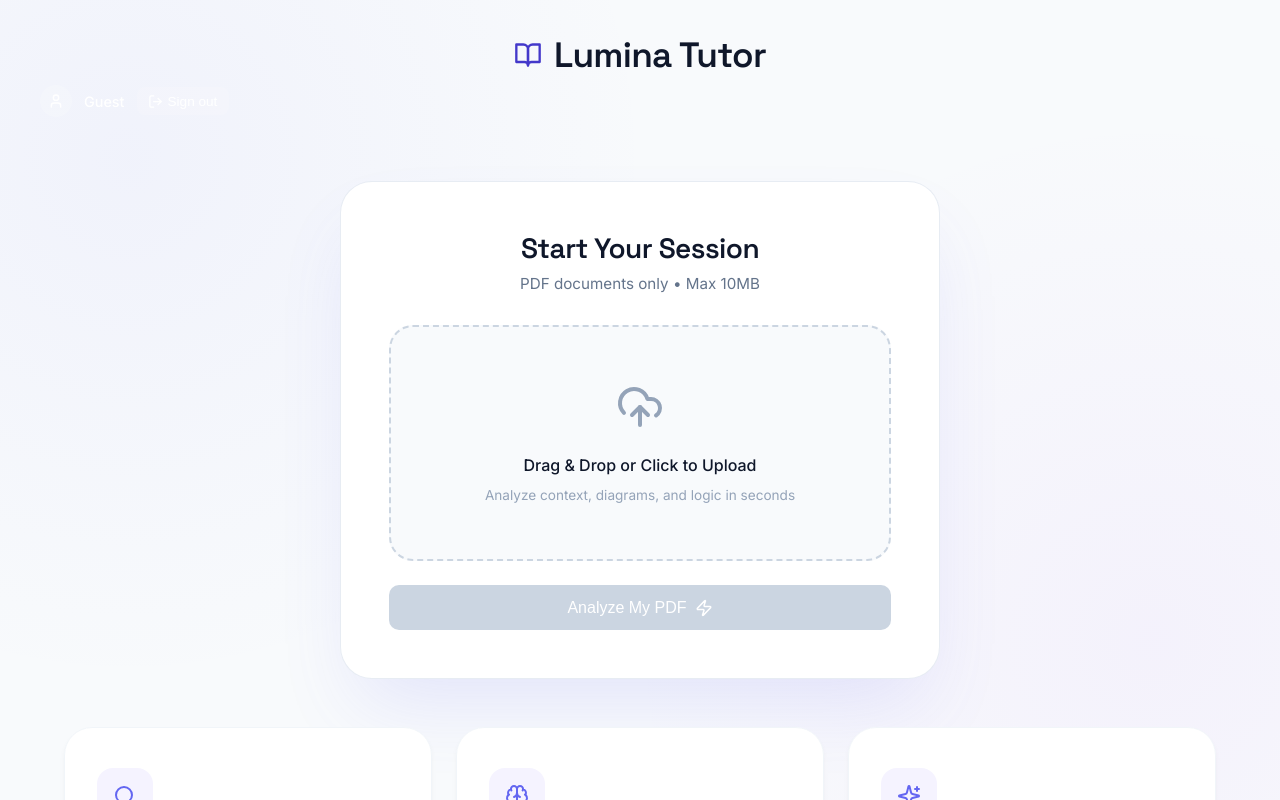
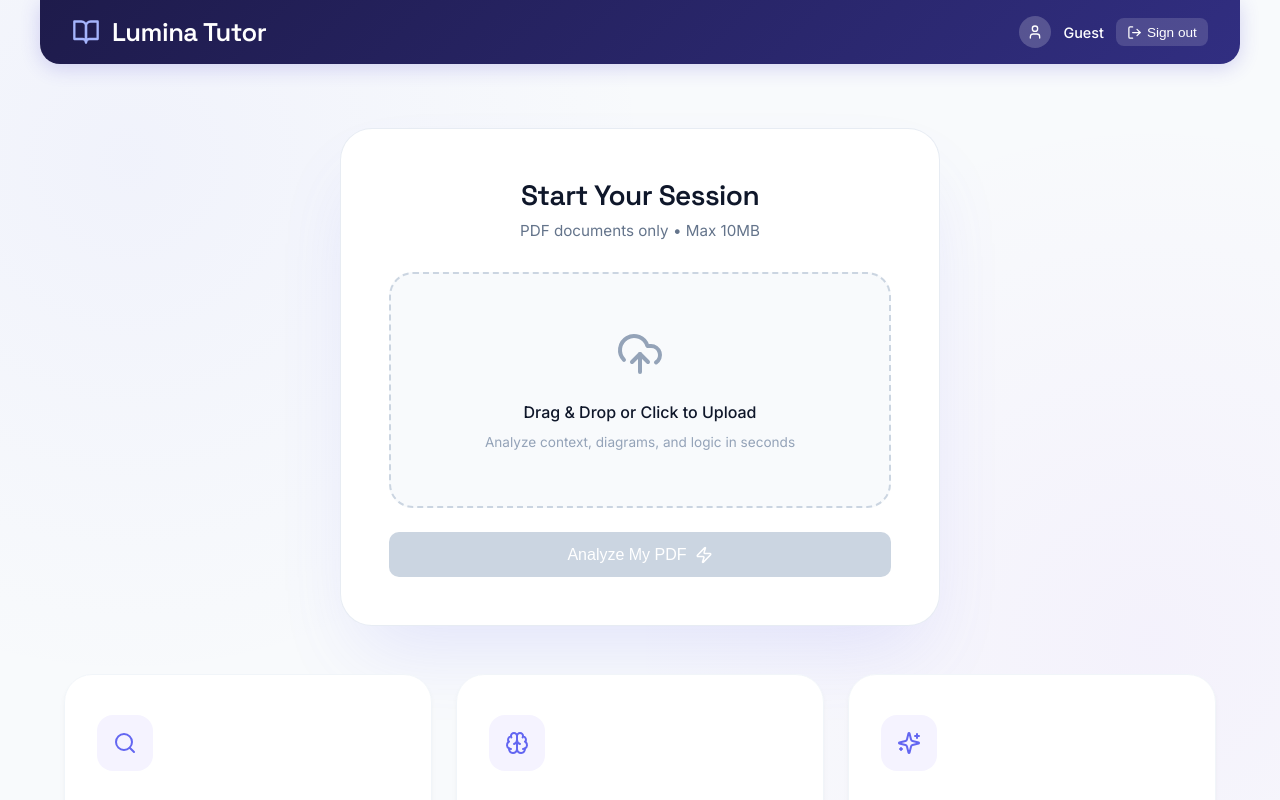
Before and after one commit to yogesh968/edulevel-, a React (Vite) app in the folder frontend/: page / in a window 1280 px wide. Shown: the top 800 px of the page. Built offline with nearby package versions, Linux system fonts and the light colour scheme; no server answers.

Commit message:
fix: header dark background, visible profile/name, proper flex layout

```diff
--- a/frontend/src/index.css
+++ b/frontend/src/index.css
@@ -58,28 +58,30 @@ h1, h2, h3 {
 
 /* Header */
 .app-header {
-  text-align: center;
-  padding-top: 2rem;
+  display: flex;
+  align-items: center;
+  justify-content: space-between;
+  padding: 1rem 2rem;
   margin-bottom: 2rem;
+  background: linear-gradient(135deg, #1e1b4b, #312e81);
+  border-radius: 0 0 20px 20px;
+  box-shadow: 0 4px 20px rgba(67, 56, 202, 0.2);
 }
 
 .logo {
   display: flex;
   align-items: center;
-  justify-content: center;
   gap: 0.75rem;
-  margin-bottom: 0.5rem;
 }
 
 .logo h1 {
-  font-size: 2.2rem;
-  font-weight: 600;
-  color: var(--text-primary);
+  font-size: 1.6rem;
+  font-weight: 700;
+  color: #ffffff;
 }
 
 .icon-pulse {
-  color: var(--accent-primary);
-  /* Removed pulse animation to keep it professional */
+  color: #a5b4fc;
 }
 
 .subtitle {
```
